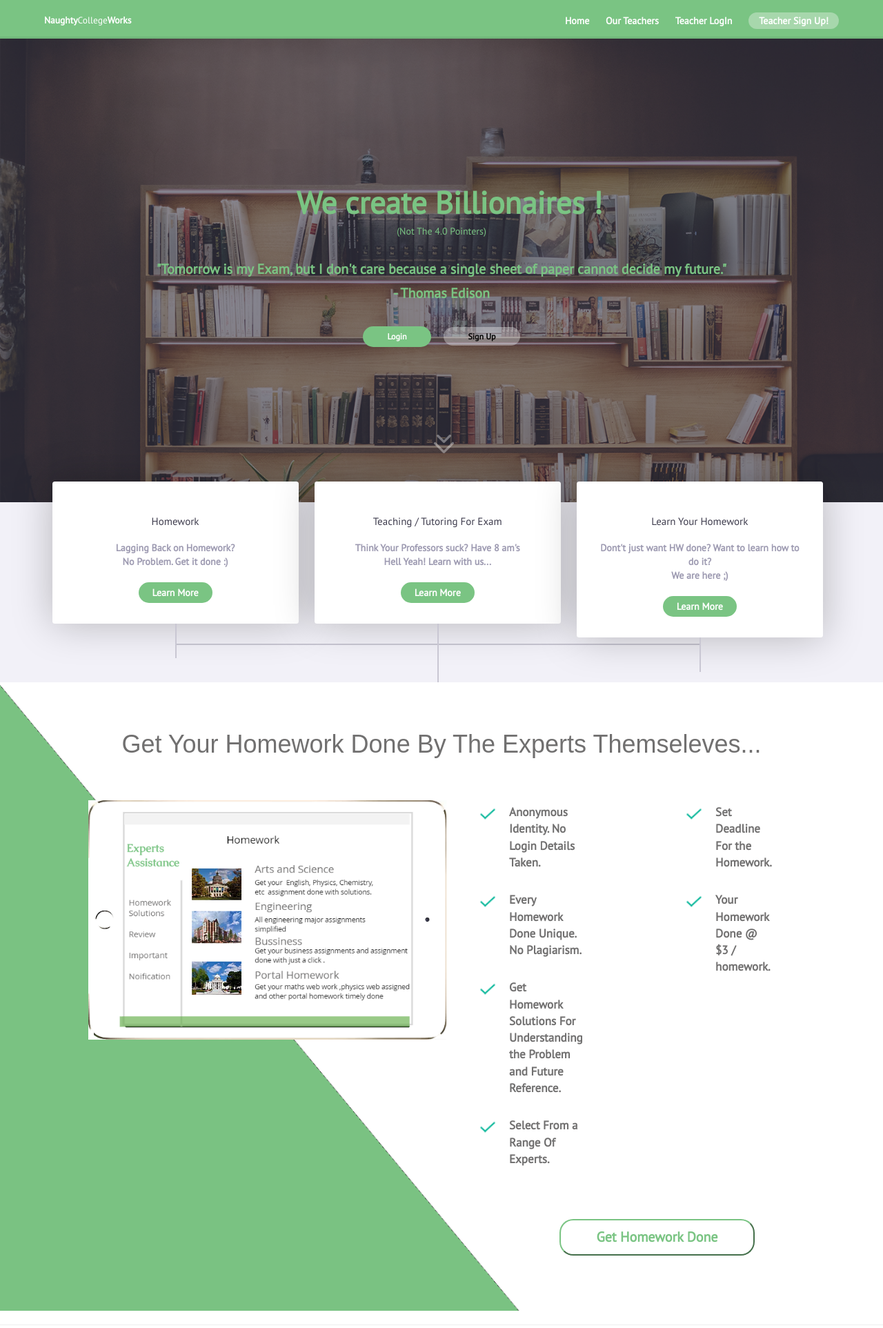
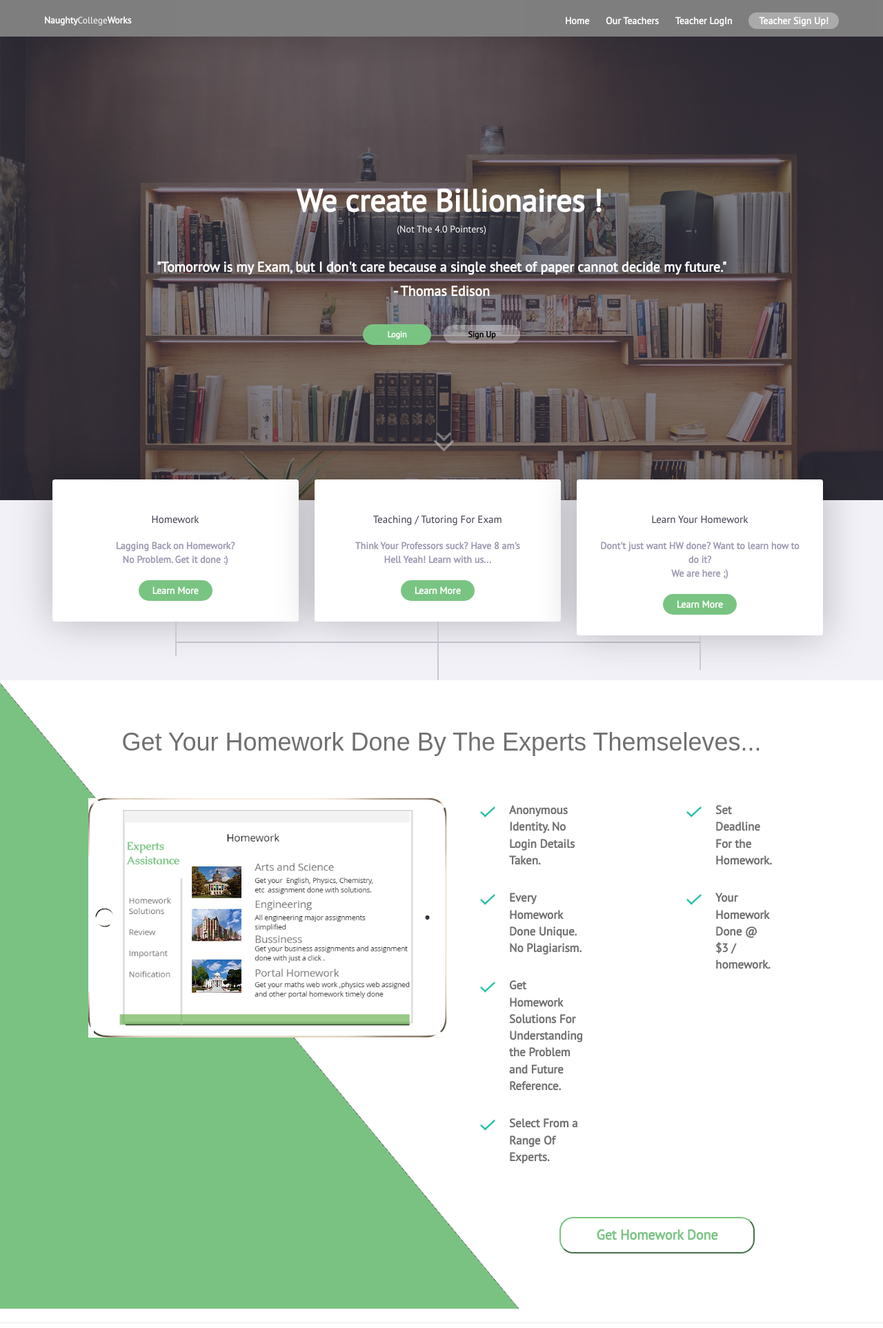
Before and after one commit to mohakamg/ncw, a Rails app: page / in a window 1280 px wide. Shown: the top 1925 px of the page at 69% size. Run offline with Rails 7, Linux system fonts and the light colour scheme; style sheets or scripts are compiled from the project's sources; some libraries are stand-ins or nearby versions.

Commit message:
Added Some More Designing2

```diff
--- a/app/assets/stylesheets/home_styles.scss
+++ b/app/assets/stylesheets/home_styles.scss
@@ -54,12 +54,12 @@ body {
     position: relative;
 	  padding-bottom: 9%;
     text-align: center;
-    color: #7ac483;
+    color: white;
 }
 #nav{
-    background: #7ac483;
+    background: black;
     padding-bottom: 1%;
-    border-bottom: 3px #71b77a solid;
+    opacity: 0.5;
 }
 #nav header {
     padding: 2rem 0;
@@ -299,12 +300,12 @@ footer .copyright a {
   margin-right: 10%;
 }
 
-#past1, #past3{
+#past1{
   background-image: image-url("half-green-back1.png");
   background-repeat: no-repeat;
   background-size: cover;
 }
-#past2, #past4{
+#past3{
   background-image: image-url("half-green-back2.png");
   background-repeat: no-repeat;
   background-size: cover;
```
Also changed, not shown: other parts of app/assets/stylesheets/home_styles.scss (+4 -3 lines).
